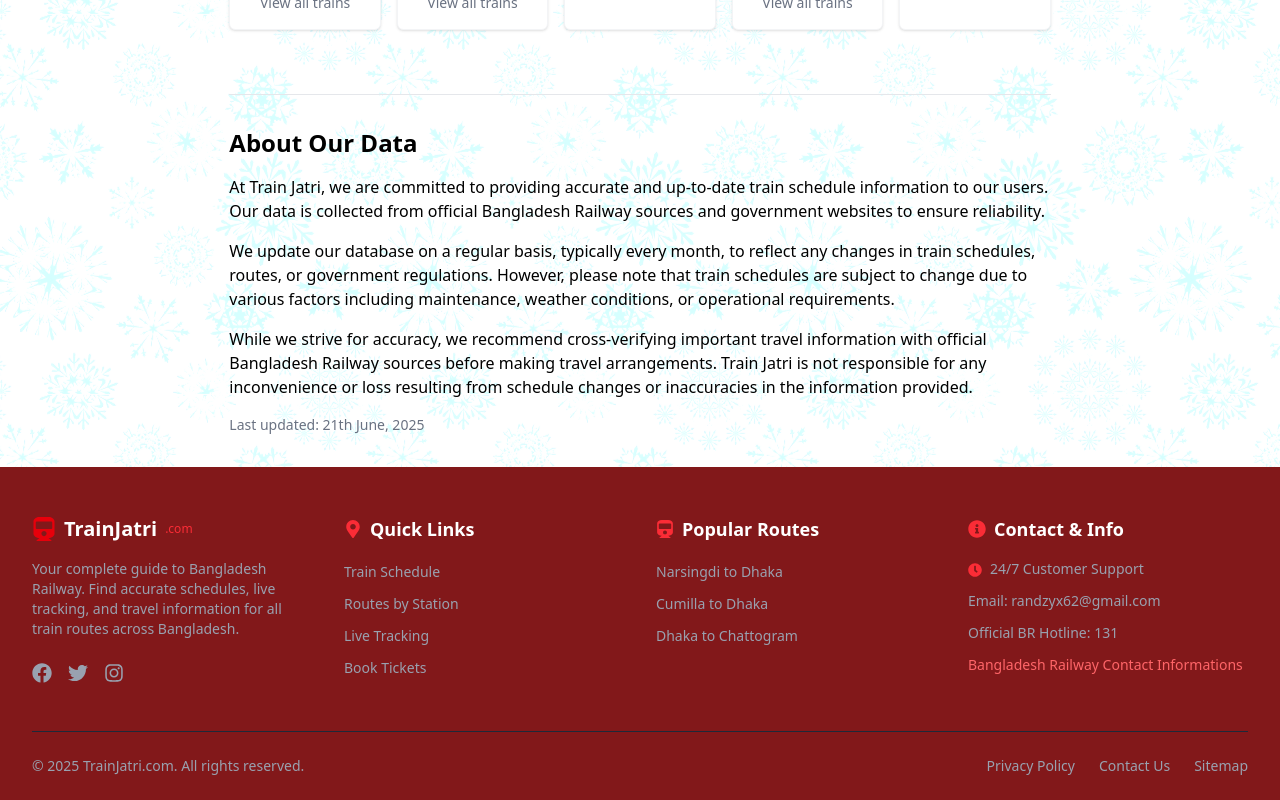
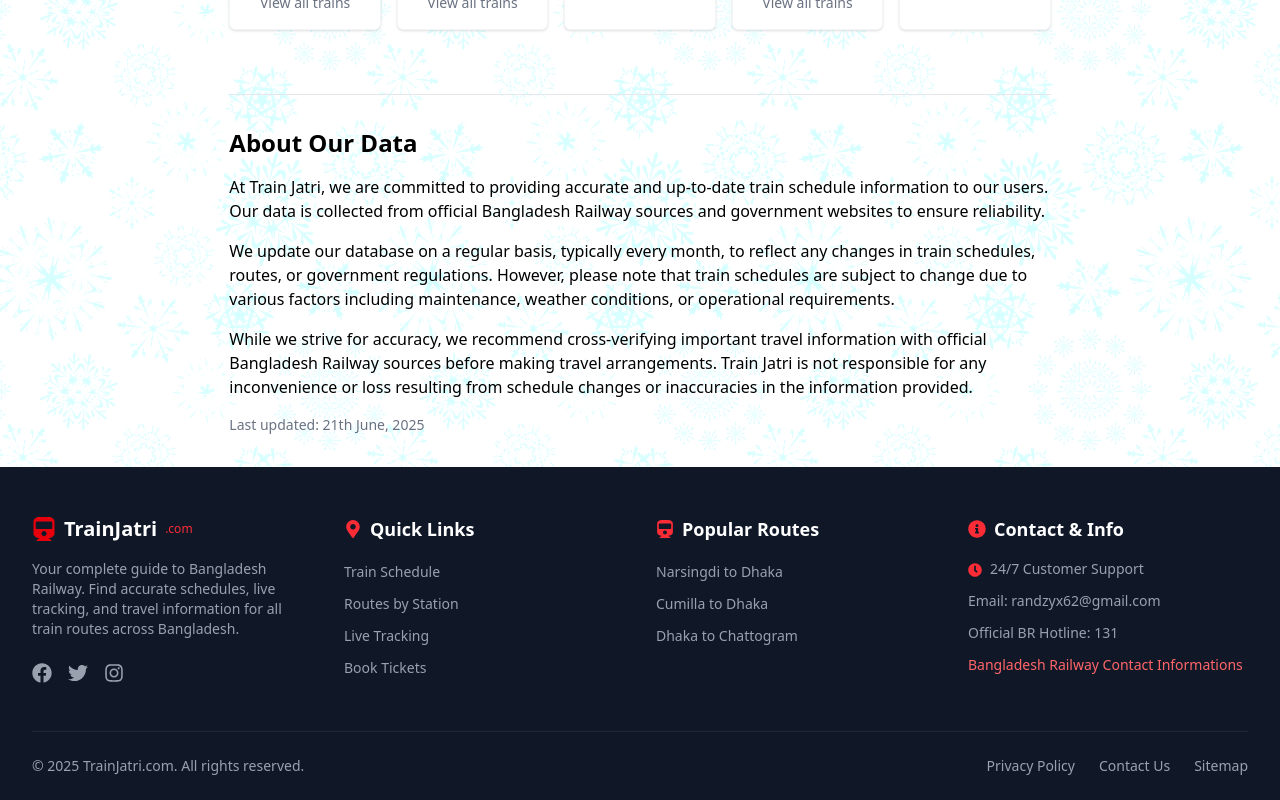
Before and after one commit to mdistiakahmed/train-jatri, a Next.js app: page / in a window 1280 px wide. Shown: the part 2403-3203 px from the top of the page. Built offline with nearby package versions, Linux system fonts and the light colour scheme.

Commit message:
fix color for footer

```diff
--- a/components/footer/Footer.tsx
+++ b/components/footer/Footer.tsx
@@ -7,7 +7,7 @@
   const currentYear = new Date().getFullYear();
 
   return (
-    <footer className="bg-red-900 text-white pt-12 pb-6">
+    <footer className="bg-gray-900 text-white pt-12 pb-6">
       <div className="max-w-7xl mx-auto px-4 sm:px-6 lg:px-8">
         <div className="grid grid-cols-1 md:grid-cols-2 lg:grid-cols-4 gap-8">
           {/* Brand Info */}
```
